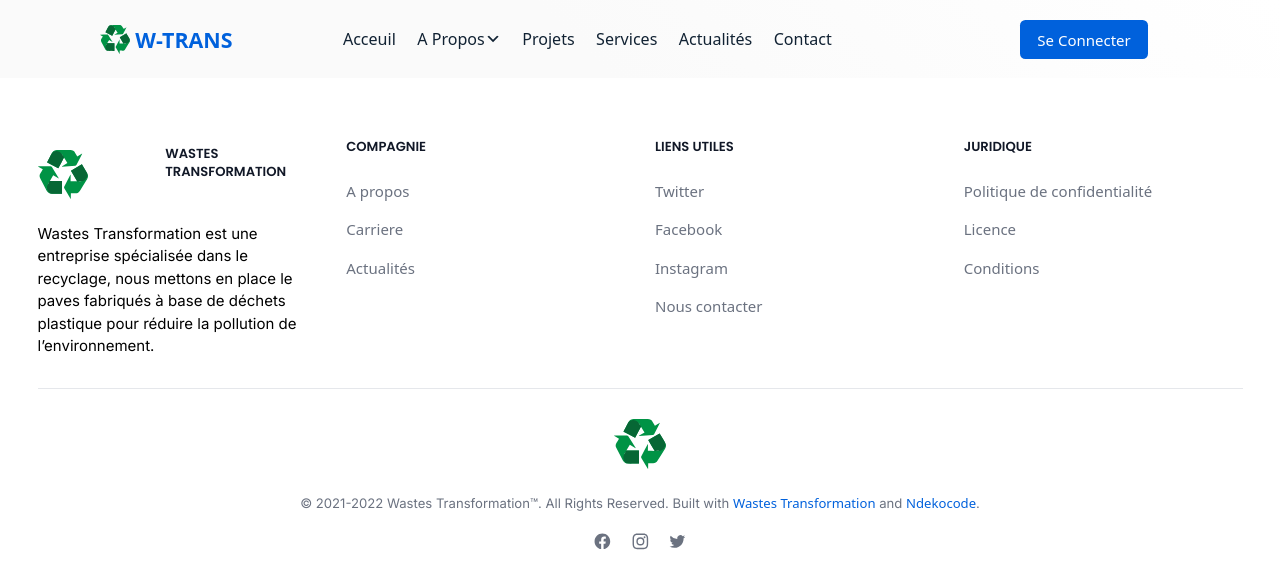
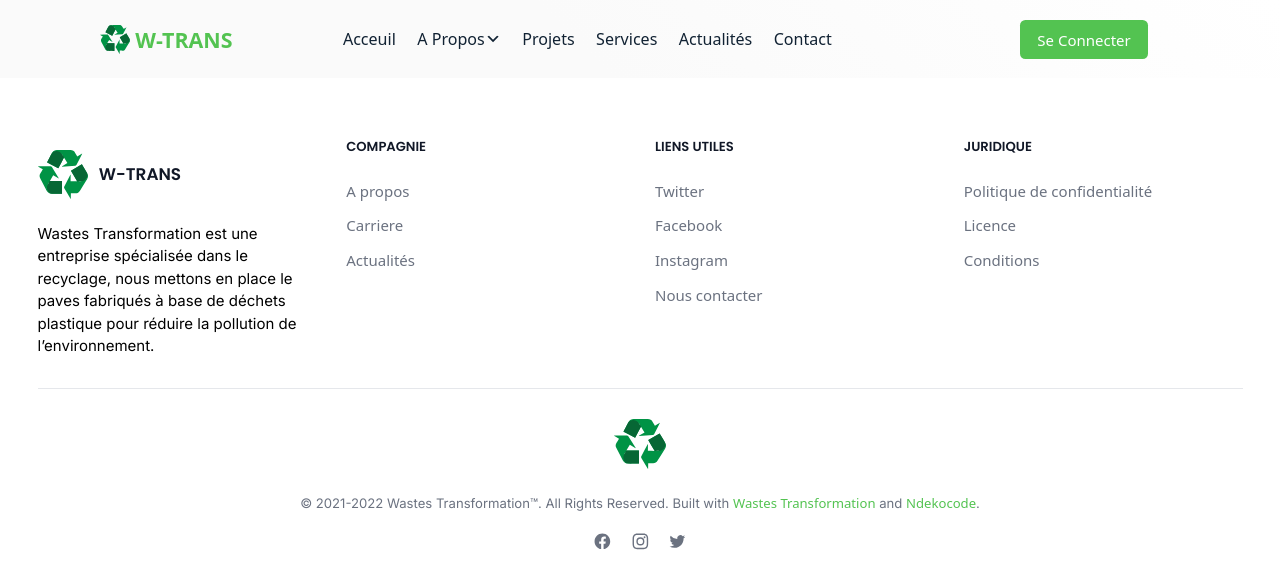
Before and after one commit to NdekoCode/w-trans, a React (Vite) app: page / in a window 1280 px wide. Shown: the top 588 px of the page. Built offline with nearby package versions, Linux system fonts and the light colour scheme; a web font is replaced by a local one.

Commit message:
add: green like a primary color

```diff
--- a/src/assets/scss/components/hero.scss
+++ b/src/assets/scss/components/hero.scss
@@ -24,7 +24,7 @@
             height          : 45px;
             border-radius   : 25px;
             position        : absolute;
-            background-color: var(--blue);
+            background-color: var(--green);
             z-index         : -1;
 
         }
@@ -45,7 +45,7 @@
             height          : 35px;
             display         : block;
             position        : absolute;
-            background-color: var(--blue);
+            background-color: var(--green);
             z-index         : -1;
             border-radius   : 50%;
             right           : 80%;
@@ -85,7 +85,7 @@
     .title {
         strong {
 
-            color: var(--blue);
+            color: var(--green);
 
             &::first-letter {
                 text-transform: uppercase;
@@ -151,7 +151,7 @@
                     height          : 35px;
                     display         : block;
                     position        : absolute;
-                    background-color: var(--blue_a2);
+                    background-color: var(--green_b);
                     z-index         : -1;
                     border-radius   : 50%;
 
--- a/src/assets/scss/components/navbar.scss
+++ b/src/assets/scss/components/navbar.scss
@@ -152,11 +152,11 @@
         text-transform: uppercase;
         font-weight   : bold;
         text-align    : left;
-        color         : var(--blue);
+        color         : var(--green);
         margin-left   : rem(5);
 
         &:hover {
-            color: var(--blue_a2);
+            color: var(--green_b);
 
         }
 
@@ -165,11 +165,11 @@
             margin-left: 0;
 
             &:hover {
-                color: var(--blue);
+                color: var(--green);
 
             }
 
-            color : var(--blue_a2);
+            color : var(--green_b);
         }
     }
 }
@@ -199,13 +199,13 @@
         font-size          : 1rem;
         margin             : rem(5);
         // border-radius   : rem(5);
-        background-color   : var(--blue);
+        background-color   : var(--green);
         color              : var(--white);
         border             : 1px solid transparent;
 
         &:hover {
-            color           : var(--blue);
-            border-color    : var(--blue);
+            color           : var(--green);
+            border-color    : var(--green);
             background-color: transparent;
         }
     }
--- a/src/assets/scss/libs/bases.scss
+++ b/src/assets/scss/libs/bases.scss
@@ -12,7 +12,7 @@
 }
 
 ::selection {
-    background-color: var(--blue_a2);
+    background-color: var(--green_b);
     color           : var(--white);
 }
 
@@ -20,7 +20,7 @@
 /* Works on Firefox */
 * {
     scrollbar-width: thin;
-    scrollbar-color: var(--blue) var(--blue_a2);
+    scrollbar-color: var(--green) var(--green_b);
 }
 
 /* Works on Chrome, Edge, and Safari */
@@ -29,13 +29,13 @@
 }
 
 *::-webkit-scrollbar-track {
-    background: var(--blue_a2);
+    background: var(--green_b);
 }
 
 *::-webkit-scrollbar-thumb {
-    background-color: var(--blue);
+    background-color: var(--green);
     border-radius   : 20px;
-    border          : 3px solid var(--blue_a2);
+    border          : 3px solid var(--green_b);
     ;
 }
 
--- a/src/assets/scss/libs/utils.scss
+++ b/src/assets/scss/libs/utils.scss
@@ -25,22 +25,22 @@
 
     &.btn-primary {
         @extend %btn-color;
-        background-color: var(--blue);
+        background-color: var(--green);
 
         &:hover {
-            color       : var(--blue);
-            border-color: var(--blue);
+            color       : var(--green);
+            border-color: var(--green);
 
         }
     }
 
     &.btn-primary-outline {
-        border-color    : var(--blue);
-        color           : var(--blue);
+        border-color    : var(--green);
+        color           : var(--green);
         background-color: var(--white_1);
 
         &:hover {
-            background-color: var(--blue);
+            background-color: var(--green);
             color           : var(--white_1);
         }
     }
@@ -87,28 +87,28 @@
 
 
 .bg-primary {
-    background-color: var(--blue);
+    background-color: var(--green);
     color           : var(--white);
 
     &:hover {
-        background-color: var(--blue_a2);
+        background-color: var(--green_b);
     }
 }
 
 .text-primary {
-    color: var(--blue);
+    color: var(--green);
 }
 
 .text-primary-dark {
-    color: var(--blue_a2);
+    color: var(--green_b);
 }
 
 .bg-primary-dark {
-    background-color: var(--blue_a2);
+    background-color: var(--green_b);
     color           : var(--white);
 
     &:hover {
-        background-color: var(--blue);
+        background-color: var(--green);
     }
 }
 
@@ -126,7 +126,7 @@
 }
 
 .bg-main-color {
-    background-color: var(--blue_a2);
+    background-color: var(--green_b);
 }
 
 .text-main-color {
@@ -180,7 +180,7 @@
 }
 
 .btn-cookie {
-    background-color: var(--blue);
+    background-color: var(--green);
 }
 
 .reveal-loaded .reveal-visible .reveal-1 {
--- a/src/assets/scss/libs/variables.scss
+++ b/src/assets/scss/libs/variables.scss
@@ -101,8 +101,9 @@ $type     : normal; //normal / reverse / alternate / alternate-reverse
     --ff-title  : "Poppins", 'Segoe UI', Ubuntu, serif;
 
     // COLOR
-    --blue      : #0061dc;
-    --blue_a2   : #002854;
+    --green  : #53C351;
+    --green_b: #254330;
+
     --dark      : #123;
     --main-color: #4a76a8;
 
--- a/src/components/Footer.jsx
+++ b/src/components/Footer.jsx
@@ -7,11 +7,11 @@ const Footer = () => {
         <div className="grid gap-8 sm:grid-cols-2 md:grid-cols-3 lg:grid-cols-4">
           <div className="footer-item">
             <div className="flex items-center">
-              <p className="w-40">
+              <p className="mr-3">
                 <img width={50} src={logoGreen} alt="Logo" />
               </p>
-              <h3 className="mb-6 text-sm font-semibold uppercase text-gray-900">
-                Wastes Transformation
+              <h3 className="text-lg font-semibold uppercase text-gray-900">
+                W-TRANS
               </h3>
             </div>
             <p>
@@ -25,17 +25,17 @@ const Footer = () => {
               Compagnie
             </h3>
             <ul className="text-gray-500">
-              <li className="mb-4">
+              <li className="mb-3">
                 <a href="#" className="hover:underline">
                   A propos
                 </a>
               </li>
-              <li className="mb-4">
+              <li className="mb-3">
                 <a href="#" className="hover:underline">
                   Carriere
                 </a>
               </li>
-              <li className="mb-4">
+              <li className="mb-3">
                 <a href="#" className="hover:underline">
                   Actualités
                 </a>
@@ -47,25 +47,25 @@ const Footer = () => {
               Liens utiles
             </h3>
             <ul className="text-gray-500">
-              <li className="mb-4">
+              <li className="mb-3">
                 <a href="#" className="hover:underline">
                   Twitter
                 </a>
               </li>
-              <li className="mb-4">
+              <li className="mb-3">
                 <a href="#" className="hover:underline">
                   Facebook
                 </a>
               </li>
               <a href="#" className="hover:underline"></a>
-              <li className="mb-4">
+              <li className="mb-3">
                 <a href="#" className="hover:underline"></a>
                 <a href="#" className="hover:underline">
                   Instagram
                 </a>
               </li>
               <a href="#" className="hover:underline"></a>
-              <li className="mb-4">
+              <li className="mb-3">
                 <a href="#" className="hover:underline"></a>
                 <a href="#" className="hover:underline">
                   Nous contacter
@@ -78,17 +78,17 @@ const Footer = () => {
               Juridique
             </h3>
             <ul className="text-gray-500">
-              <li className="mb-4">
+              <li className="mb-3">
                 <a href="#" className="hover:underline">
                   Politique de confidentialité
                 </a>
               </li>
-              <li className="mb-4">
+              <li className="mb-3">
                 <a href="#" className="hover:underline">
                   Licence
                 </a>
               </li>
-              <li className="mb-4">
+              <li className="mb-3">
                 <a href="#" className="hover:underline">
                   Conditions
                 </a>
```
